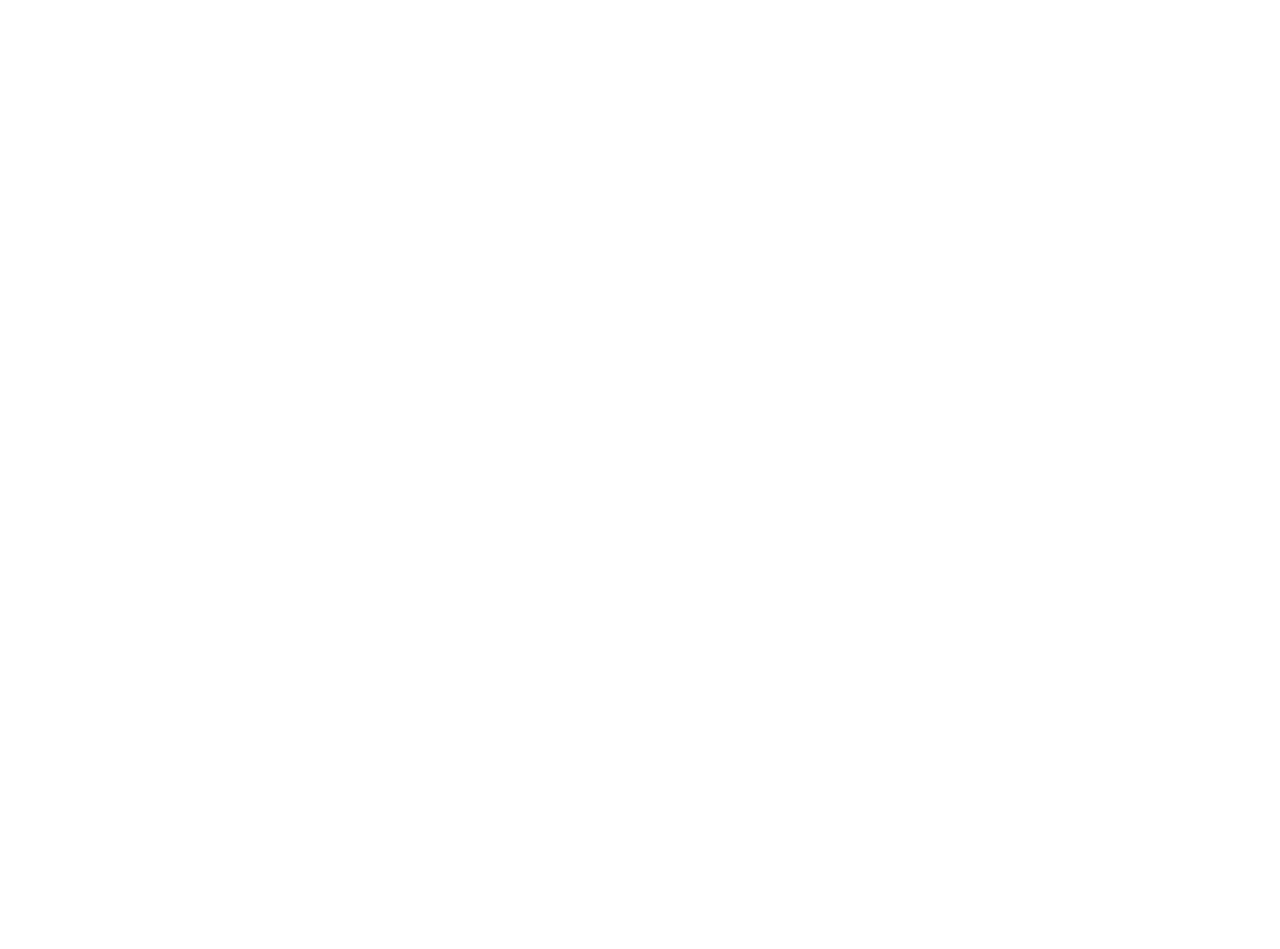
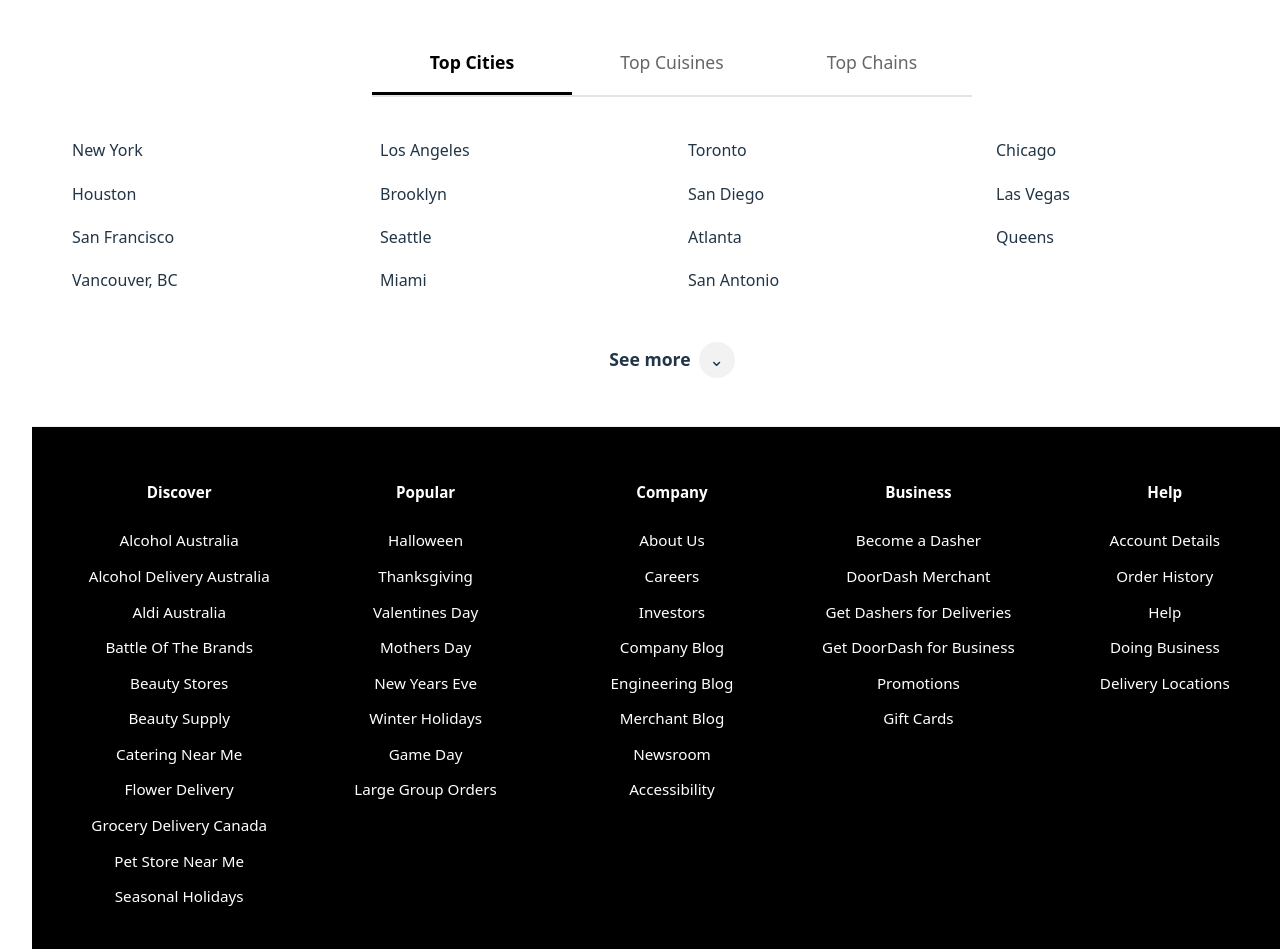
Before and after one commit to sasukearata123/doordash, a React (Vite) app: page / in a window 1280 px wide. Shown: the part 3303-4252 px from the top of the page. Before the commit the page ends 3206 px from the top, so only its background shows below. Built offline with nearby package versions, Linux system fonts and the light colour scheme.

Commit message:
complete skeleton

```diff
--- a/src/App.css
+++ b/src/App.css
@@ -263,3 +263,178 @@
   color: #555;
   line-height: 1.4;
 }
+.neighborhood {
+  max-width: 1200px;
+  margin: 0 auto;
+  padding: 3rem 1rem;
+  text-align: center;
+}
+
+.neighborhood h2 {
+  font-size: 2.2rem;
+  font-weight: 700;
+  margin-bottom: 2rem;
+}
+
+/* Tabs */
+.tabs {
+  display: flex;
+  justify-content: space-between;
+  max-width: 600px;
+  margin: 0 auto 2rem;
+  border-bottom: 2px solid #e5e5e5;
+}
+
+.tabs span {
+  padding: 1rem 0;
+  font-size: 1.1rem;
+  cursor: pointer;
+  color: #666;
+  flex: 1;
+  text-align: center;
+}
+
+.tabs .active {
+  color: #000;
+  font-weight: 600;
+  border-bottom: 3px solid #000;
+}
+
+/* Lists */
+.lists {
+  display: grid;
+  grid-template-columns: repeat(4, 1fr);
+  gap: 2rem;
+  text-align: left;
+}
+
+.lists ul {
+  list-style: none;
+  padding: 0;
+  margin: 0;
+}
+
+.lists li {
+  font-size: 1rem;
+  padding: 0.6rem 0;
+  cursor: pointer;
+}
+
+.lists li:hover {
+  text-decoration: underline;
+}
+
+/* See more */
+.see-more {
+  margin-top: 2.5rem;
+  font-size: 1.1rem;
+  font-weight: 600;
+  display: flex;
+  align-items: center;
+  justify-content: center;
+  gap: 0.5rem;
+  cursor: pointer;
+}
+
+.arrow {
+  background: #f2f2f2;
+  border-radius: 50%;
+  width: 36px;
+  height: 36px;
+  display: flex;
+  align-items: center;
+  justify-content: center;
+}
+
+/* Responsive */
+@media (max-width: 768px) {
+  .lists {
+    grid-template-columns: repeat(2, 1fr);
+  }
+}
+
+@media (max-width: 480px) {
+  .lists {
+    grid-template-columns: 1fr;
+  }
+}
+.footer {
+  background:black;
+  padding: 3rem 2rem 2rem;
+  border-top: 1px solid #eee;
+  font-size: 0.95rem;
+}
+
+/* Grid layout */
+.footer-grid {
+  display: grid;
+  grid-template-columns: repeat(5, 1fr);
+  gap: 2rem;
+  max-width: 1200px;
+  margin: 0 auto;
+}
+
+/* Lists */
+.footer-grid ul {
+  list-style: none;
+  padding: 0;
+  margin: 0;
+}
+
+.footer-grid li {
+  padding: 0.4rem 0;
+  cursor: pointer;
+  color: white;
+}
+
+.footer-grid li:hover {
+  text-decoration: underline;
+}
+
+/* Section titles */
+.footer-grid .title {
+  font-weight: 700;
+  margin-bottom: 0.8rem;
+  cursor: default;
+  text-decoration: none;
+}
+
+/* Bottom bar */
+.footer-bottom {
+  margin-top: 2.5rem;
+  padding-top: 1.5rem;
+  border-top: 1px solid #eee;
+  display: flex;
+  flex-wrap: wrap;
+  gap: 1.5rem;
+  justify-content: center;
+  color: #666;
+  font-size: 0.85rem;
+}
+
+.footer-bottom span {
+  cursor: pointer;
+}
+
+.footer-bottom span:hover {
+  text-decoration: underline;
+}
+
+/* Responsive */
+@media (max-width: 1024px) {
+  .footer-grid {
+    grid-template-columns: repeat(3, 1fr);
+  }
+}
+
+@media (max-width: 768px) {
+  .footer-grid {
+    grid-template-columns: repeat(2, 1fr);
+  }
+}
+
+@media (max-width: 480px) {
+  .footer-grid {
+    grid-template-columns: 1fr;
+  }
+}
--- a/src/App.tsx
+++ b/src/App.tsx
@@ -249,6 +249,117 @@
           </button>
         </div>
         </div>
+        <div className="neighborhood">
+        <h2>Get more from your neighborhood</h2>
+
+        <div className="tabs">
+          <span className="active">Top Cities</span>
+          <span>Top Cuisines</span>
+          <span>Top Chains</span>
+        </div>
+
+        <div className="lists">
+          <ul>
+            <li>New York</li>
+            <li>Houston</li>
+            <li>San Francisco</li>
+            <li>Vancouver, BC</li>
+          </ul>
+
+          <ul>
+            <li>Los Angeles</li>
+            <li>Brooklyn</li>
+            <li>Seattle</li>
+            <li>Miami</li>
+          </ul>
+
+          <ul>
+            <li>Toronto</li>
+            <li>San Diego</li>
+            <li>Atlanta</li>
+            <li>San Antonio</li>
+          </ul>
+
+          <ul>
+            <li>Chicago</li>
+            <li>Las Vegas</li>
+            <li>Queens</li>
+          </ul>
+        </div>
+
+        <div className="see-more">
+          See more
+          <span className="arrow">⌄</span>
+        </div>
+      </div>
+      <footer className="footer">
+        <div className="footer-grid">
+          <ul>
+            <li className="title">Discover</li>
+            <li>Alcohol Australia</li>
+            <li>Alcohol Delivery Australia</li>
+            <li>Aldi Australia</li>
+            <li>Battle Of The Brands</li>
+            <li>Beauty Stores</li>
+            <li>Beauty Supply</li>
+            <li>Catering Near Me</li>
+            <li>Flower Delivery</li>
+            <li>Grocery Delivery Canada</li>
+            <li>Pet Store Near Me</li>
+            <li>Seasonal Holidays</li>
+          </ul>
+
+          <ul>
+            <li className="title">Popular</li>
+            <li>Halloween</li>
+            <li>Thanksgiving</li>
+            <li>Valentines Day</li>
+            <li>Mothers Day</li>
+            <li>New Years Eve</li>
+            <li>Winter Holidays</li>
+            <li>Game Day</li>
+            <li>Large Group Orders</li>
+          </ul>
+
+          <ul>
+            <li className="title">Company</li>
+            <li>About Us</li>
+            <li>Careers</li>
+            <li>Investors</li>
+            <li>Company Blog</li>
+            <li>Engineering Blog</li>
+            <li>Merchant Blog</li>
+            <li>Newsroom</li>
+            <li>Accessibility</li>
+          </ul>
+
+          <ul>
+            <li className="title">Business</li>
+            <li>Become a Dasher</li>
+            <li>DoorDash Merchant</li>
+            <li>Get Dashers for Deliveries</li>
+            <li>Get DoorDash for Business</li>
+            <li>Promotions</li>
+            <li>Gift Cards</li>
+          </ul>
+
+          <ul>
+            <li className="title">Help</li>
+            <li>Account Details</li>
+            <li>Order History</li>
+            <li>Help</li>
+            <li>Doing Business</li>
+            <li>Delivery Locations</li>
+          </ul>
+        </div>
+
+        <div className="footer-bottom">
+          <span>Terms of Service</span>
+          <span>Privacy</span>
+          <span>Do Not Sell or Share My Personal Information</span>
+          <span>© 2026 DoorDash</span>
+        </div>
+      </footer>
 
     </>
   )
```
